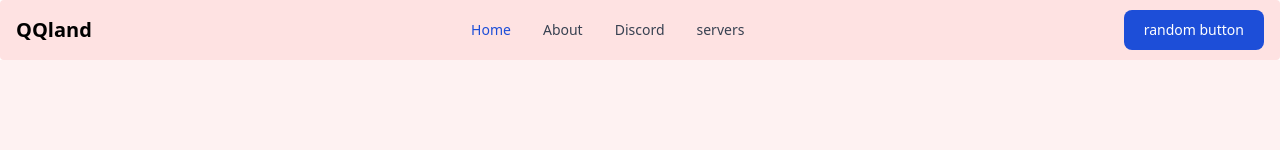
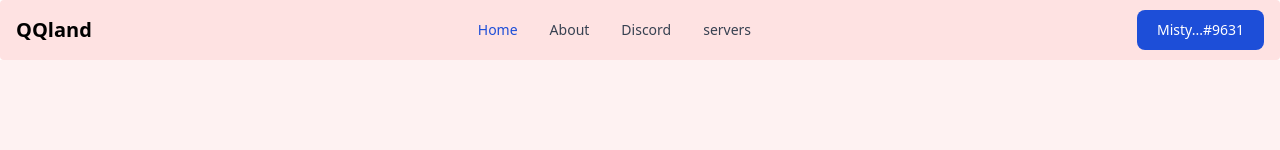
Before and after one commit to Th3R1c0/QQland, a Next.js app: page / in a window 1280 px wide. Shown: the top 150 px of the page. Built offline with nearby package versions, Linux system fonts and the light colour scheme; no server answers; the database is empty.

Commit message:
1 file modified

```diff
--- a/pages/index.tsx
+++ b/pages/index.tsx
@@ -128,7 +128,7 @@ const Navbar = () => {
               type="button"
               className="text-white bg-blue-700 hover:bg-blue-800 focus:ring-4 focus:outline-none focus:ring-blue-300 font-medium rounded-lg text-sm px-5 py-2.5 text-center mr-3 md:mr-0 dark:bg-blue-600 dark:hover:bg-blue-700 dark:focus:ring-blue-800"
             >
-              random button
+              Misty...#9631
             </button>
             <button
               data-collapse-toggle="mobile-menu-4"
```
